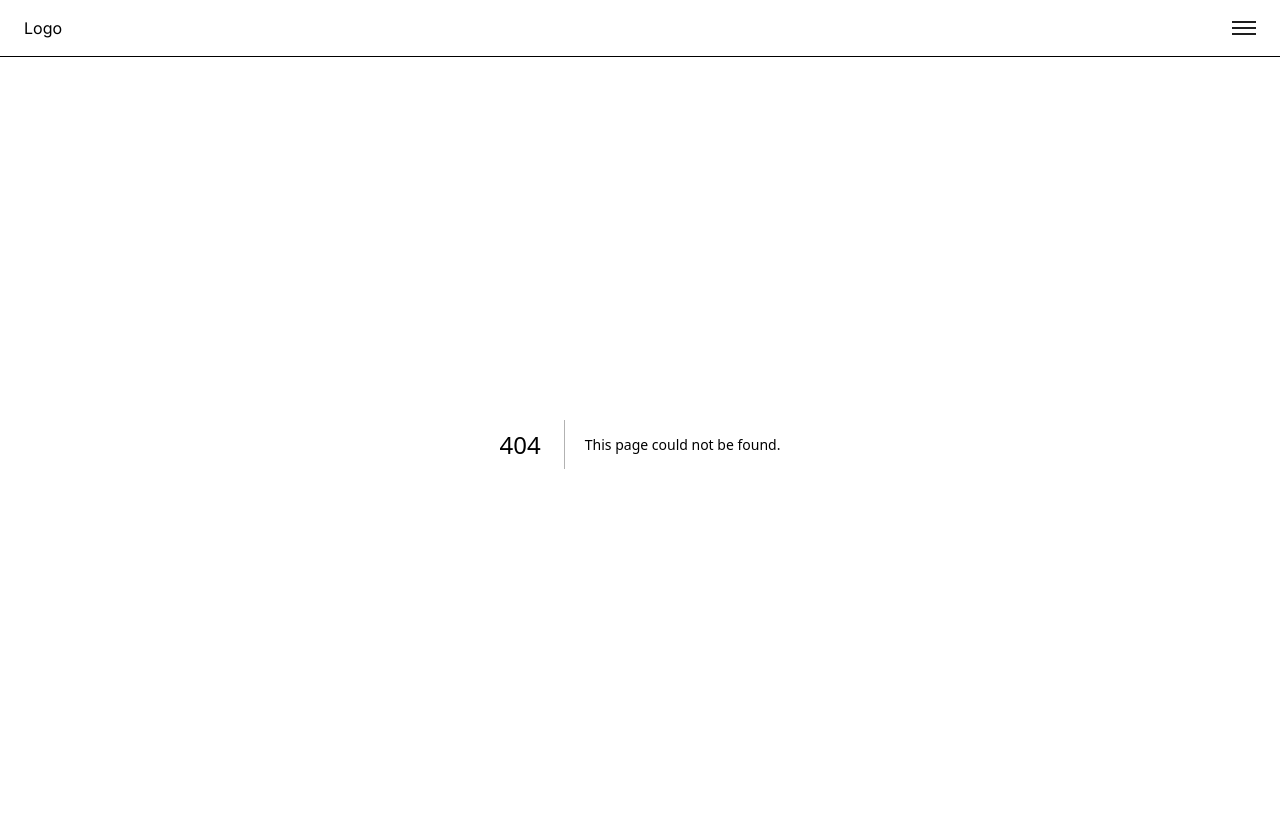
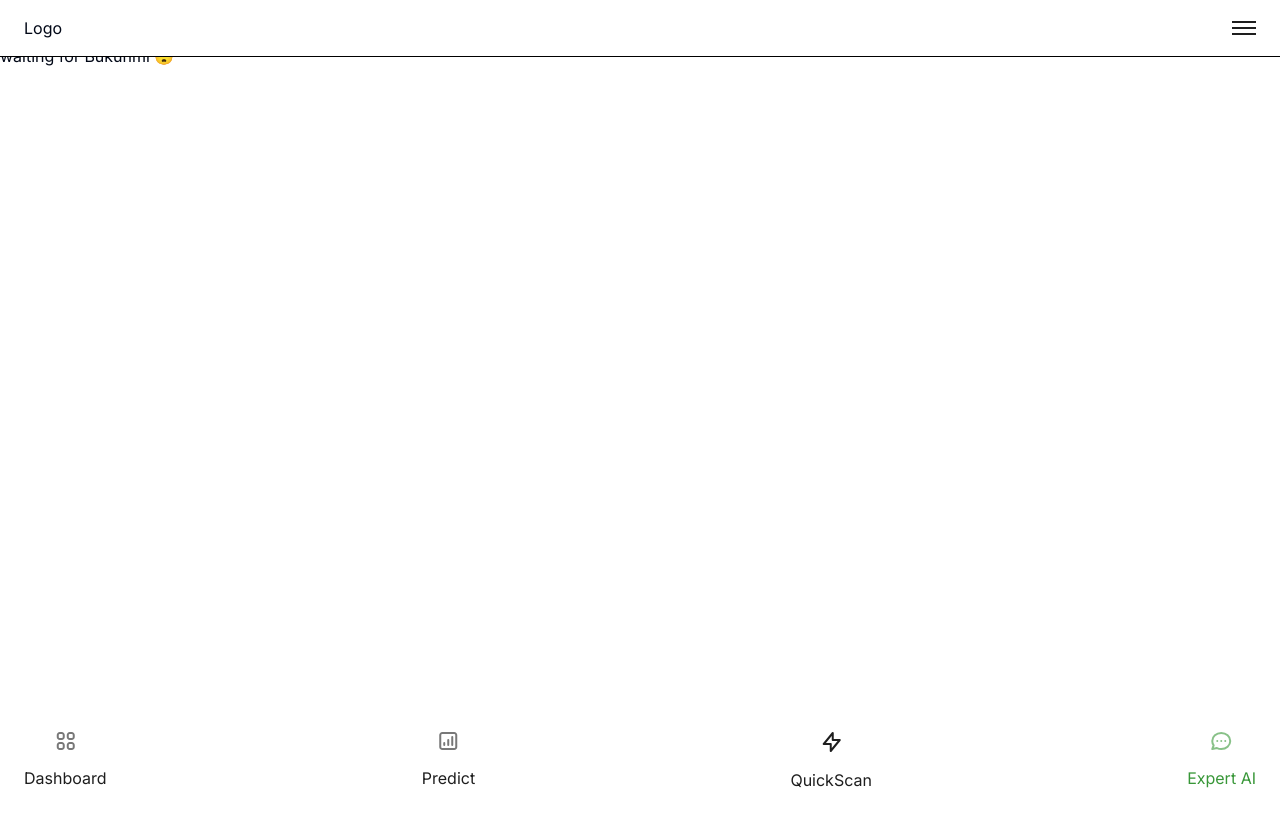
Before and after one commit to Enielect/agro-predict, a Next.js app: page /core/expertai in a window 1280 px wide. Before the commit this address had no page. Shown: the top 826 px of the page. Built offline with nearby package versions, Linux system fonts and the light colour scheme.

Commit message:
Feat: Add page content to core path

```diff
--- /dev/null
+++ b/app/core/expertai/page.tsx
@@ -0,0 +1,7 @@
+import React from "react";
+
+const ExpertAiPage = () => {
+  return <main className="min-h-screen w-full">waiting for Bukunmi 😴</main>;
+};
+
+export default ExpertAiPage;
--- /dev/null
+++ b/app/core/predict/page.tsx
@@ -0,0 +1,7 @@
+import React from "react";
+
+const PredictPage = () => {
+  return <main className="min-h-screen w-full">waiting for Bukunmi 😴</main>;
+};
+
+export default PredictPage;
```
